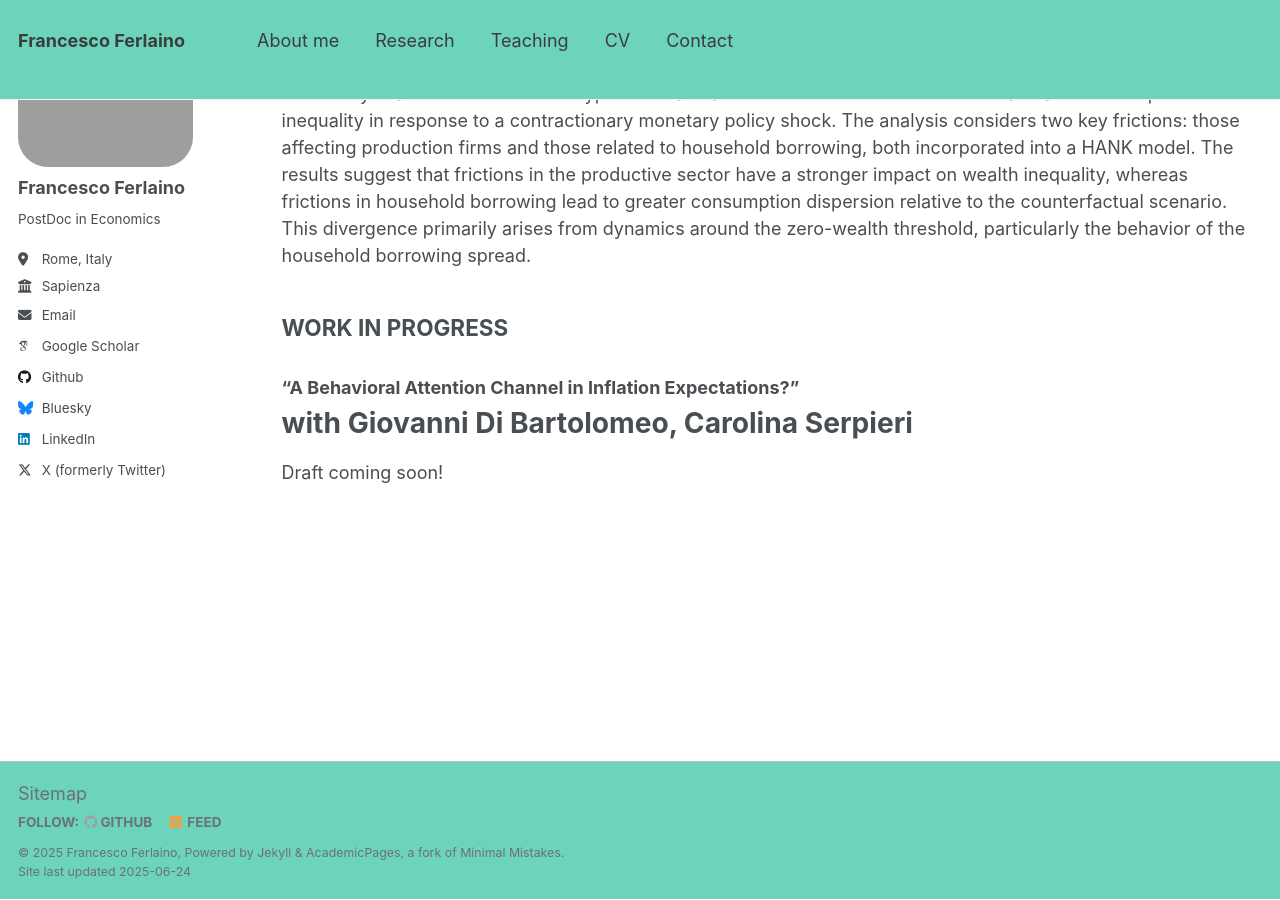
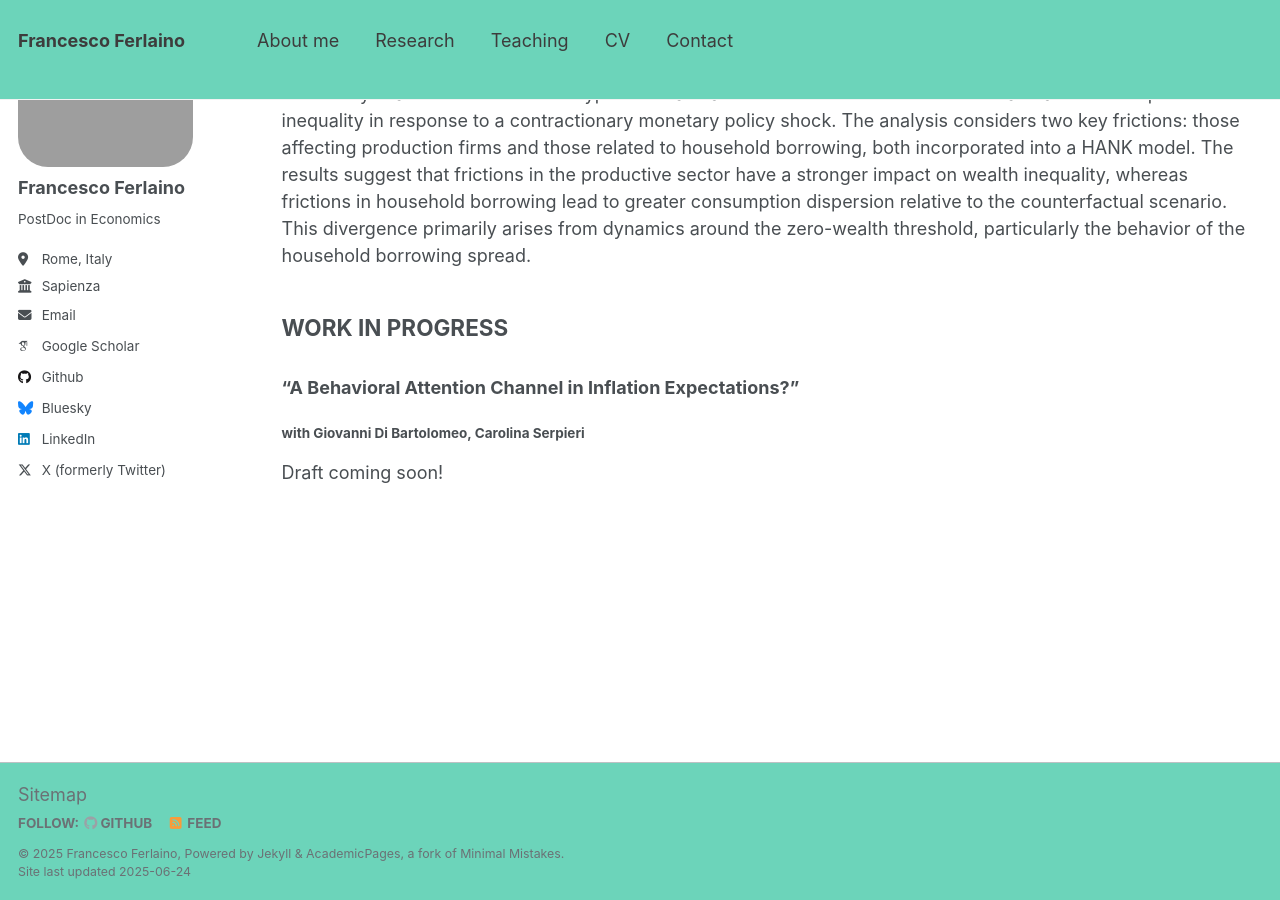
Before and after one commit to fraferla/fraferla.github.io, a Jekyll site: the page built from _pages/research.md, in a window 1280 px wide and 900 px high, scrolled down 596 px. Built offline with Jekyll 4.4.1, drawn with Linux system fonts in a browser that asks for light colours; some web fonts are replaced.

```diff
--- a/_pages/research.md
+++ b/_pages/research.md
@@ -33,6 +33,6 @@ This study examines how different types of financial frictions influence househo
 
 ### "A Behavioral Attention Channel in Inflation Expectations?"
 
-# with Giovanni Di Bartolomeo, Carolina Serpieri
+#### with Giovanni Di Bartolomeo, Carolina Serpieri
 
 Draft coming soon!
```
